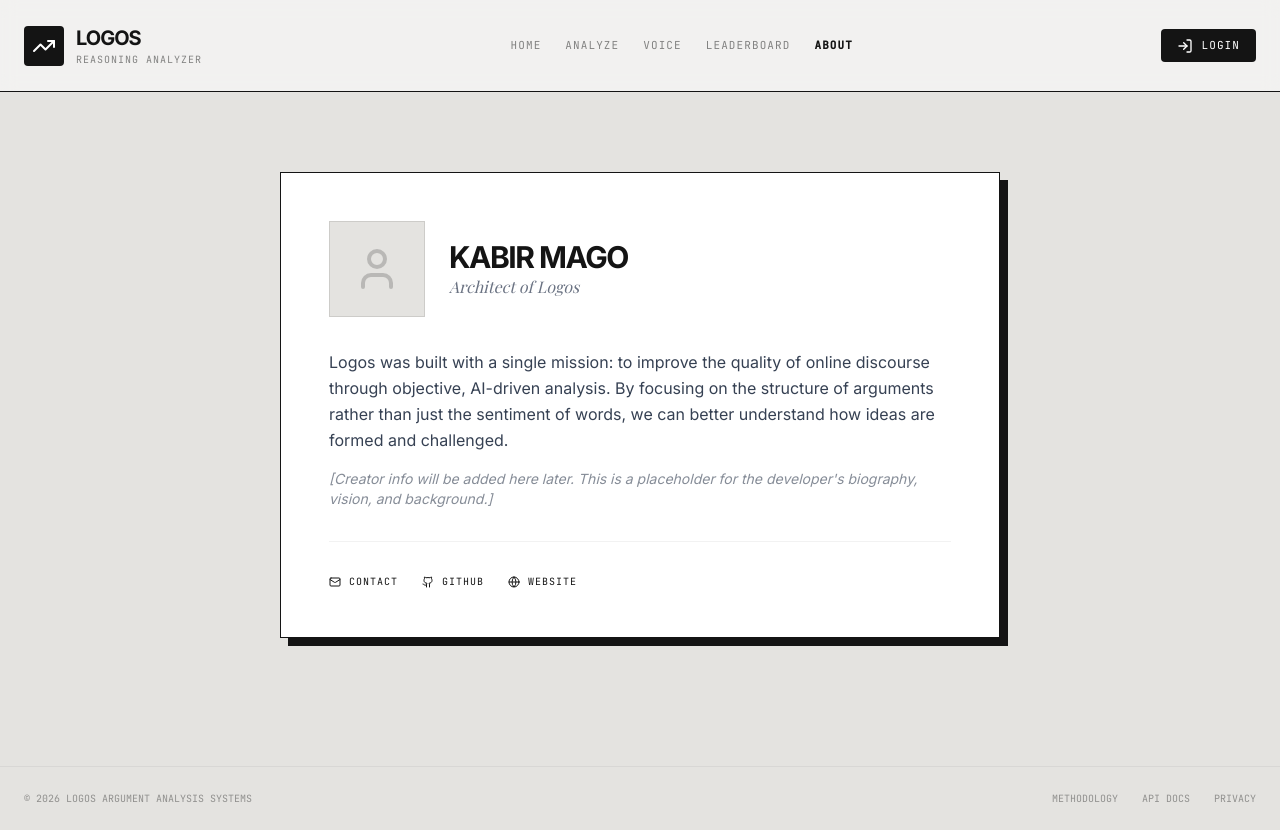
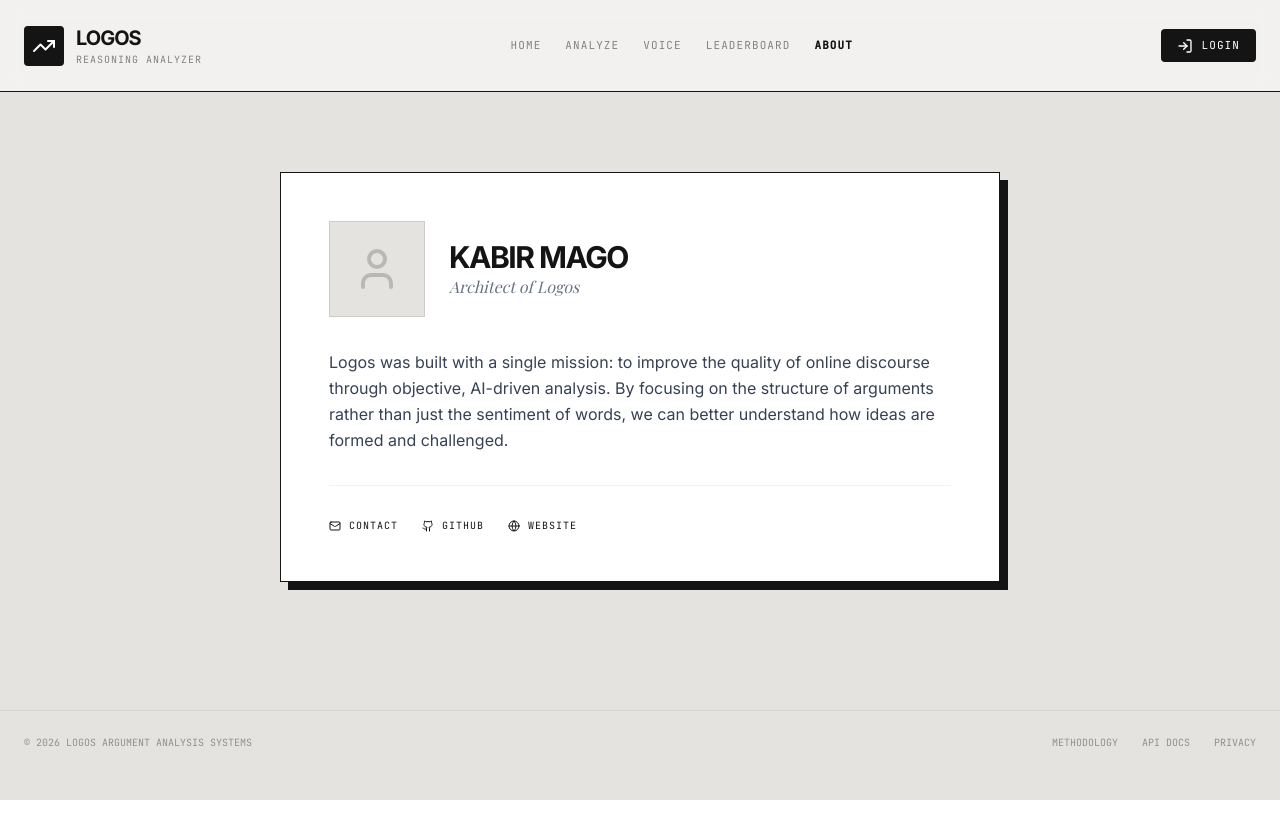
Before and after one commit to kabirmago/Logos, a React (Vite) app: page /about in a window 1280 px wide. After the commit the page ends 800 px from the top, so only its background shows below. Built offline with nearby package versions, Linux system fonts and the light colour scheme; no server answers; a web font is replaced by a local one.

Commit message:
Remove creator info placeholder from About component
Removed placeholder text for creator information.

```diff
--- a/src/components/About.tsx
+++ b/src/components/About.tsx
@@ -24,9 +24,7 @@ export const About = () => {
           <p>
             Logos was built with a single mission: to improve the quality of online discourse through objective, AI-driven analysis. By focusing on the structure of arguments rather than just the sentiment of words, we can better understand how ideas are formed and challenged.
           </p>
-          <p className="text-sm opacity-60 italic">
-            [Creator info will be added here later. This is a placeholder for the developer's biography, vision, and background.]
-          </p>
+
         </div>
 
         <div className="pt-8 border-t border-black/5 flex gap-6">
```
